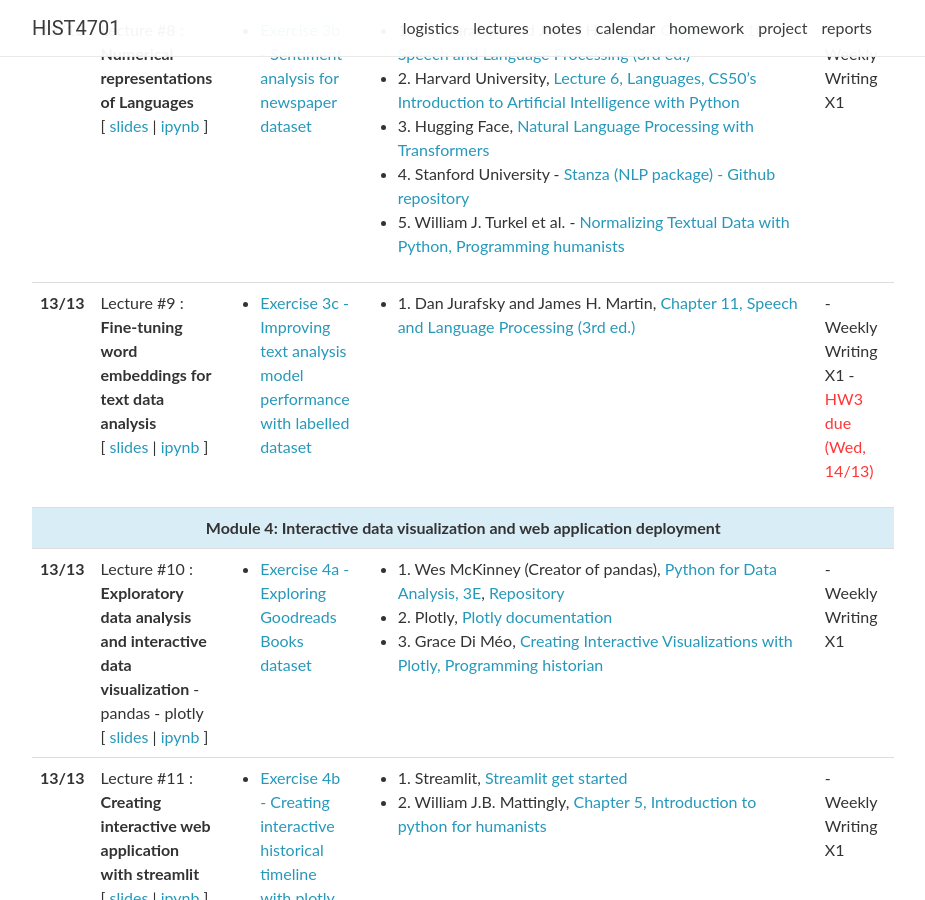
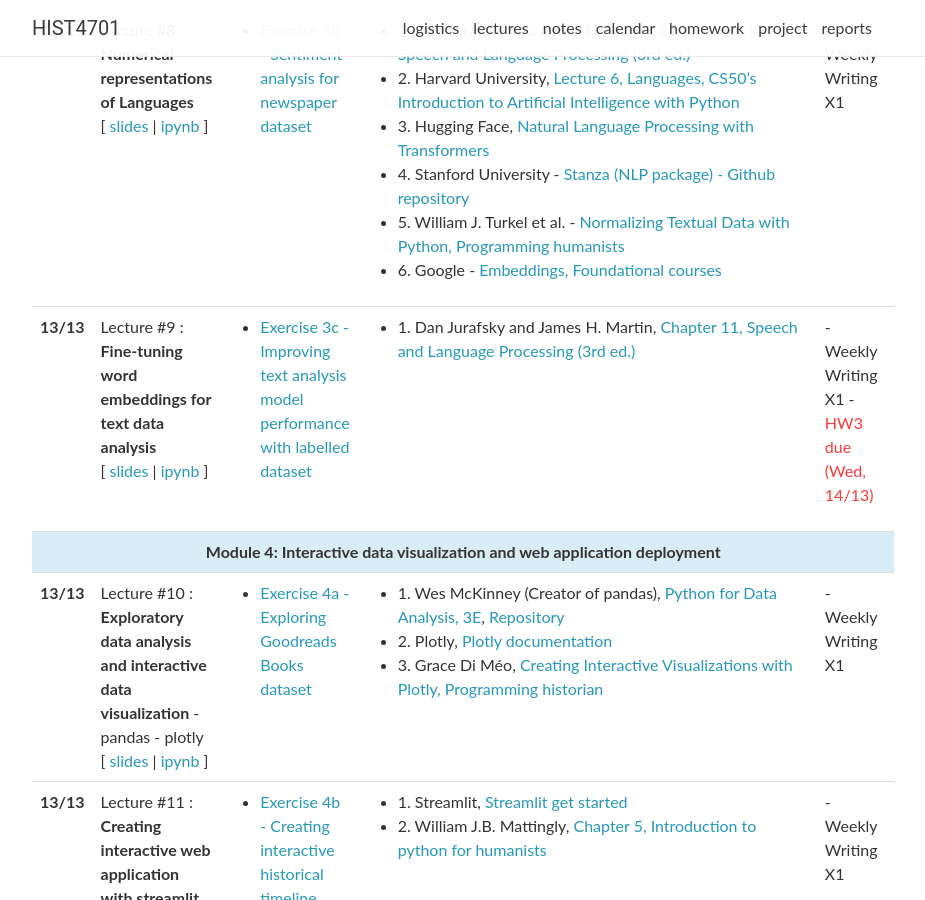
Before and after one commit to pakkinlau/prog-for-humanists-web, a Jekyll site: the page built from _pages/lectures.md, in a window 1280 px wide and 900 px high, scrolled down 2342 px. Shown: the whole window, without its empty margins (188-1113 px from the left). Built offline with Jekyll 4.4.1, drawn with Linux system fonts in a browser that asks for light colours; nearby versions of some CDN libraries; comment, search, counter and statistics services are not loaded.

Commit message:
Gites: Automated add-commit-push. Datetime tag: 10/01/2024 10:48:14

```diff
--- a/_data/lectures.yml
+++ b/_data/lectures.yml
@@ -143,6 +143,7 @@
     - 3. Hugging Face, <a href="https://github.com/nlp-with-transformers/notebooks" target="_blank">Natural Language Processing with Transformers</a>
     - 4. Stanford University - <a href="https://stanfordnlp.github.io/stanza/" target="_blank">Stanza (NLP package) - Github repository</a>
     - 5. William J. Turkel et al. - <a href="https://programminghistorian.org/en/lessons/normalizing-data" target="_blank">Normalizing Textual Data with Python, Programming humanists</a>
+    - 6. Google - <a href="https://developers.google.com/machine-learning/crash-course/embeddings/video-lecture" target="_blank">Embeddings, Foundational courses</a>
 
   logistics: >
     - Weekly Writing X1
```
